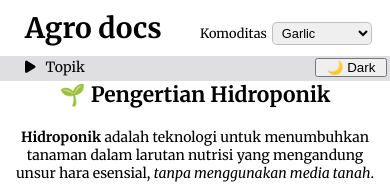
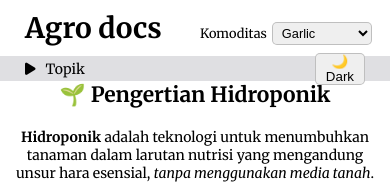
Before and after one commit to NovaBam123/web-agroDoc, a React (Vite) app: page / in a window 390 px wide. Shown: the top 184 px of the page. Built offline with nearby package versions, Linux system fonts and the light colour scheme.

Commit message:
add transition fix style divider

```diff
--- a/src/index.css
+++ b/src/index.css
@@ -9,6 +9,19 @@
         margin: 0;
         padding: 0;
     }
+
+body,
+.header-container,
+header,
+.sidebar,
+.divider,
+.sidebar a,
+.content,
+.content ul,
+tbody tr td {
+    transition: background-color 0.6s ease, color 0.4s ease;
+}
+
 
 body {
     font-family: 'Merriweather', sans-serif, Arial;
@@ -59,7 +72,6 @@ header label select {
     margin: 3px 10px;
 }
 .divider button{
-    margin-top: 2px;
     margin-left: 230px;
     padding: 0 10px;
 }
@@ -207,6 +219,16 @@ tbody tr td{
     .divider{
         padding: 0 15px;
     }
+    .divider{
+        width: 100%;
+        display: flex;
+        align-items: center;
+    }
+    .divider button{
+        border-radius: 5px;
+        border: 1px solid rgba(0, 0, 0, 0.2);
+        margin-right: 10px;
+    }
     header {
         display: flex;
         justify-content: space-between;
```
